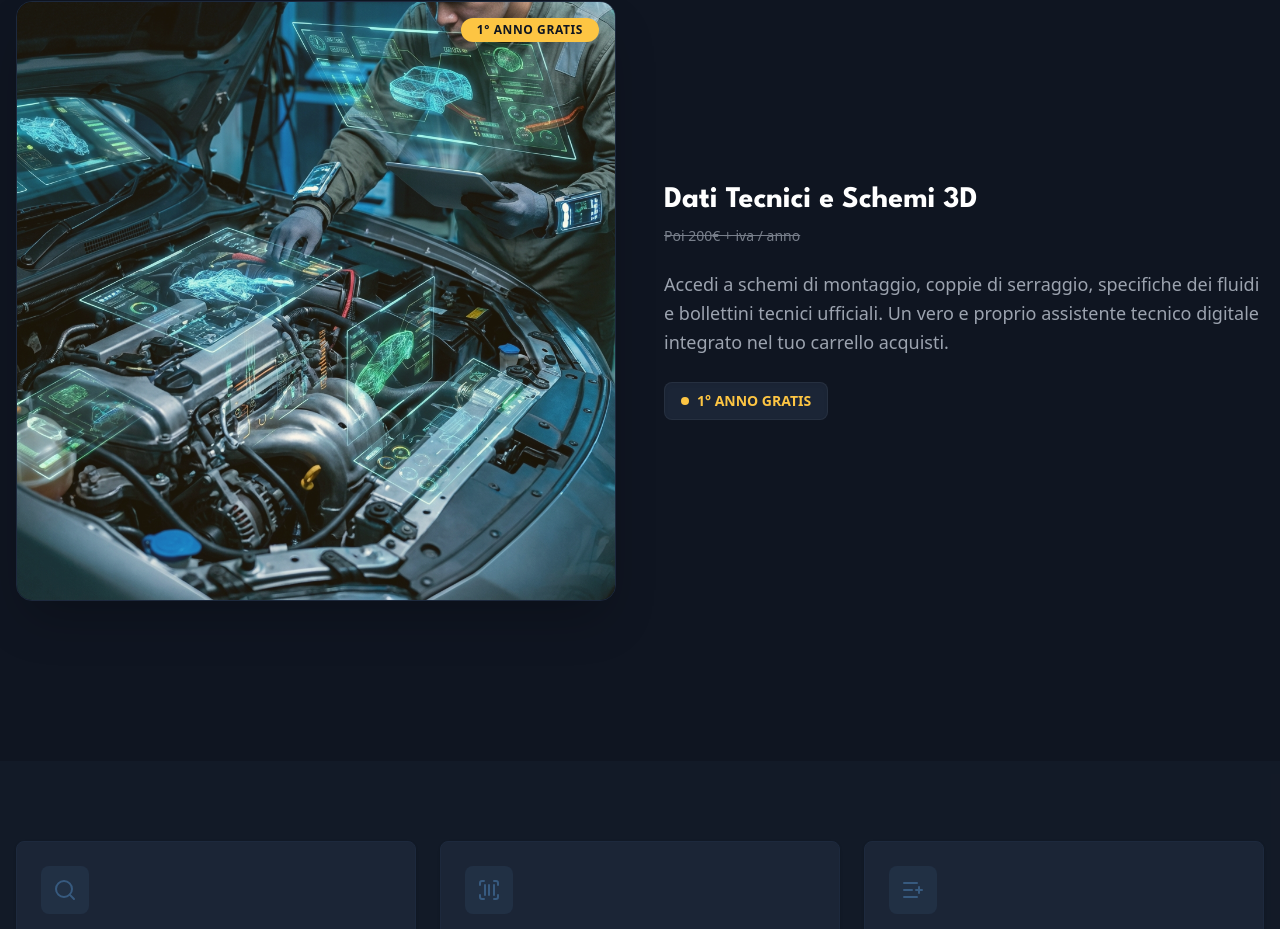
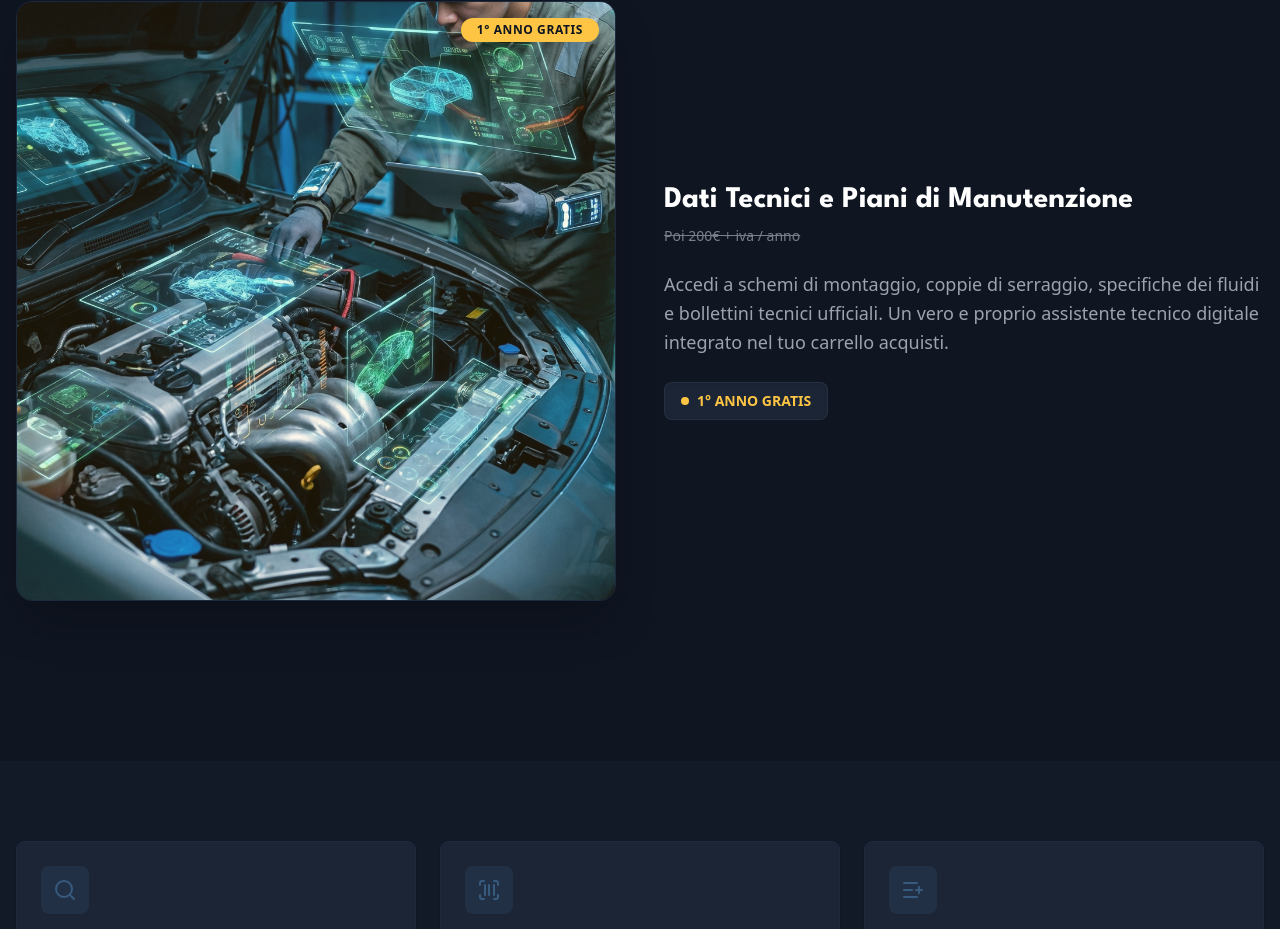
Before and after one commit to alessandrob86/cra-b2b, a React (Vite) app: page / in a window 1280 px wide. Shown: the part 3291-4220 px from the top of the page. Built offline with nearby package versions, Linux system fonts and the light colour scheme.

Commit message:
Update feature title to Piani di Manutenzione

```diff
--- a/src/components/sections/DetailedFeatures.tsx
+++ b/src/components/sections/DetailedFeatures.tsx
@@ -111,7 +111,7 @@ export function DetailedFeatures() {
             />
 
             <FeatureSection
-                title="Dati Tecnici e Schemi 3D"
+                title="Dati Tecnici e Piani di Manutenzione"
                 description="Accedi a schemi di montaggio, coppie di serraggio, specifiche dei fluidi e bollettini tecnici ufficiali. Un vero e proprio assistente tecnico digitale integrato nel tuo carrello acquisti."
                 imageSrc="/feature-tech.png"
                 imageAlt="Meccanico che consulta schemi tecnici olografici"
```
